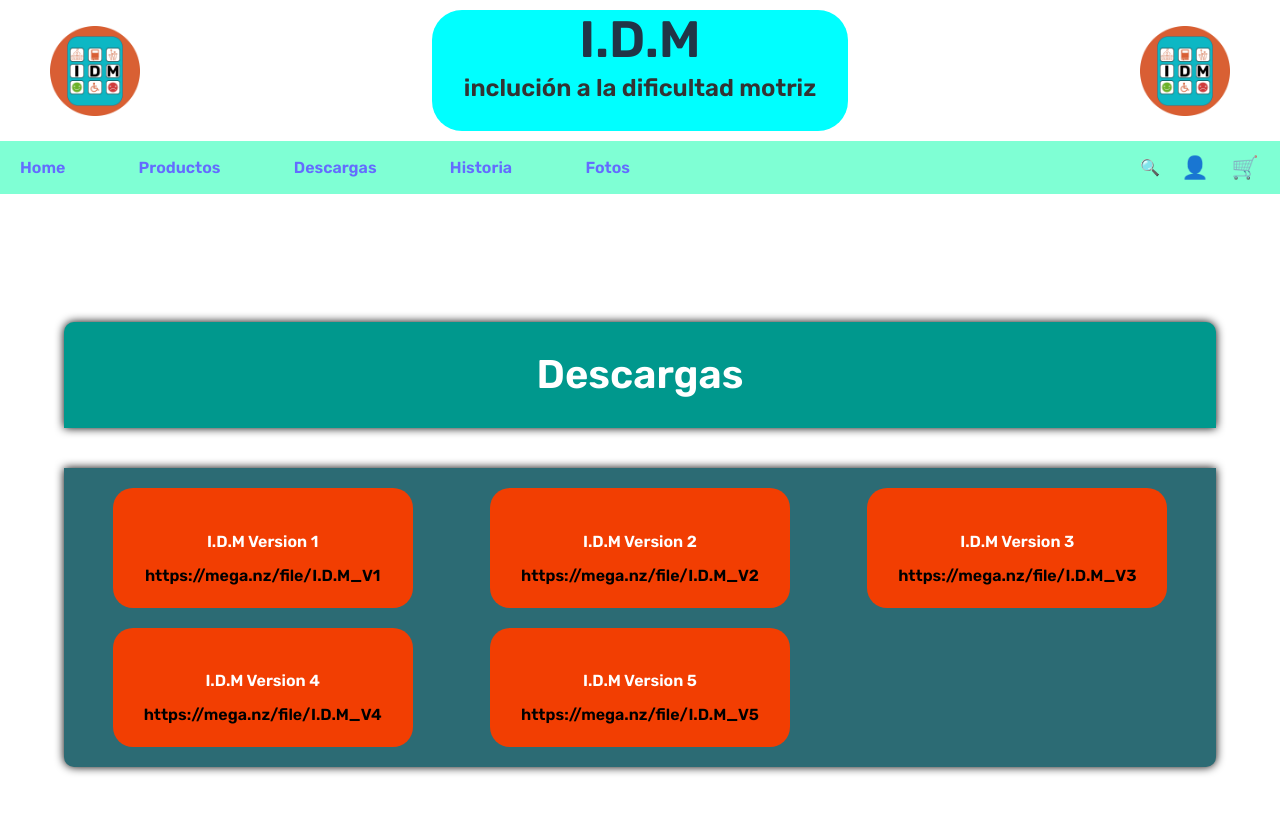
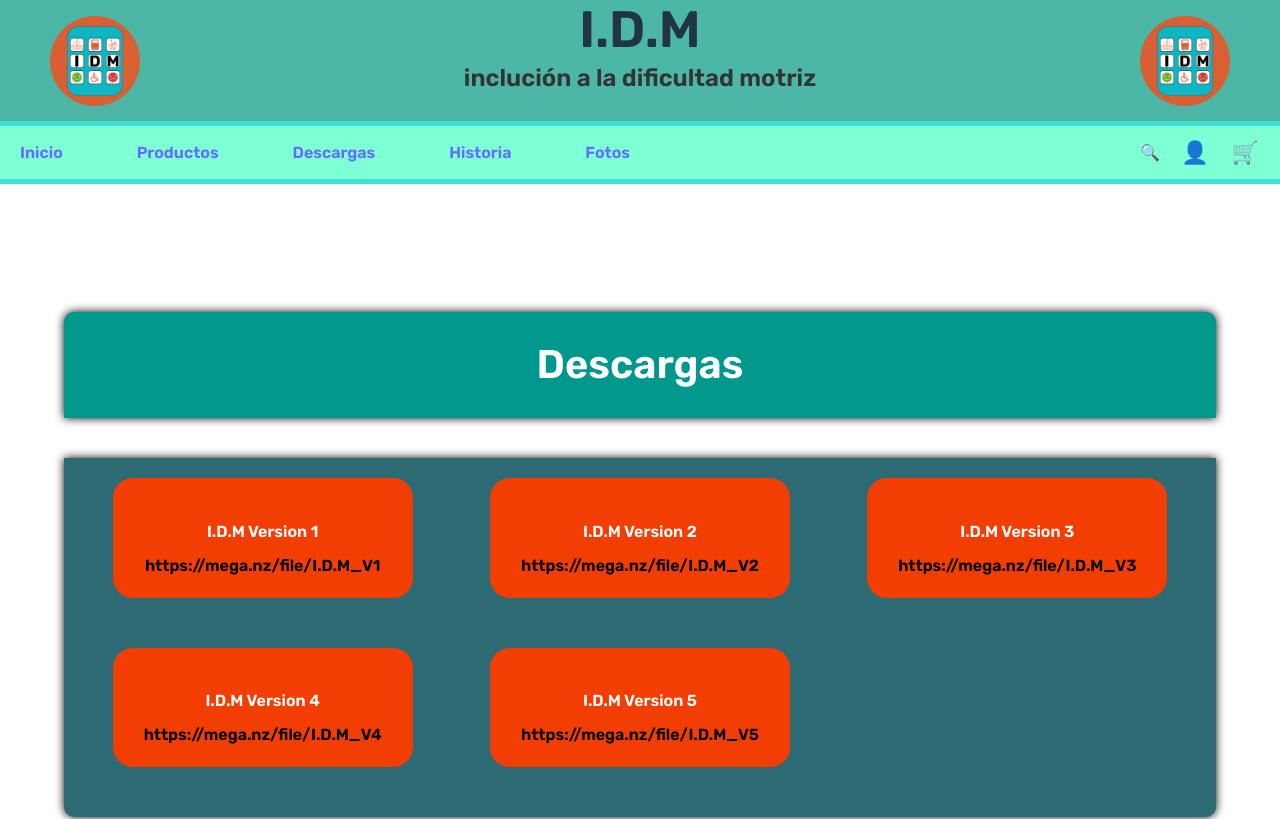
Before and after one commit to Dylan-Fernandez/Proyecto-De-Generacion-T, a React (Vite) app in the folder frontend-IDM/: page /Downloads in a window 1280 px wide. Shown: the top 819 px of the page. Built offline with nearby package versions, Linux system fonts and the light colour scheme; a web font is replaced by a local one.

Commit message:
cambios de css

```diff
--- a/frontend-IDM/src/componetes/Footer.css
+++ b/frontend-IDM/src/componetes/Footer.css
@@ -6,7 +6,6 @@
   border-top: 6px solid #4dd0e1;
   color: rgb(220, 220, 220);
   padding: 10px 20px;
-
 }
 
 
--- a/frontend-IDM/src/componetes/Navbar.css
+++ b/frontend-IDM/src/componetes/Navbar.css
@@ -13,16 +13,18 @@ h2 {
 }
 
 .title {
+    background-color: #4CB7A7;
     display: flex;
     justify-content: space-between;
     align-items: center;
     padding: 0 50px;
     margin: 10px 0;
     width: 100%;
+    margin-top: 0px;
+    margin-bottom: 0px;
 }
 
 .logo {
-    background-color: aqua;
     border-radius: 30px;
     padding: 0 30px;
     text-align: center;
@@ -39,6 +41,8 @@ h2 {
     position: sticky;
     top: 0%;
     z-index: 100;
+    border-top: 5px solid #40E0D0;
+    border-bottom: 5px solid #40E0D0;
 }
 
 .navbar__links {
--- a/frontend-IDM/src/componetes/Navbar.jsx
+++ b/frontend-IDM/src/componetes/Navbar.jsx
@@ -22,7 +22,7 @@ const Navbar = ({ cart = [] }) => {
       </div>
       <header className="navbar">
         <nav className="navbar__links pc-only">
-          <Link to="/">Home</Link>
+          <Link to="/">Inicio</Link>
           <Link to="/Product">Productos</Link>
           <Link to="/Downloads">Descargas</Link>
           <Link to="/History">Historia</Link>
@@ -120,7 +120,7 @@ const Navbar = ({ cart = [] }) => {
 
         {menuOpen && (
           <div className="mobile-menu mobile-only">
-            <Link to="/" onClick={() => setMenuOpen(false)}>Home</Link>
+            <Link to="/" onClick={() => setMenuOpen(false)}>Inicio</Link>
             <Link to="/Product" onClick={() => setMenuOpen(false)}>Productos</Link>
             <Link to="/Downloads" onClick={() => setMenuOpen(false)}>Descargas</Link>
             <Link to="/History" onClick={() => setMenuOpen(false)}>Historia</Link>
--- a/frontend-IDM/src/pages/Downloads.css
+++ b/frontend-IDM/src/pages/Downloads.css
@@ -39,6 +39,7 @@
   text-align: center;
   width: 100%;
   max-width: 300px;
+  margin-bottom: 30px;
 }
 
 .downloads_link h4 {
--- a/frontend-IDM/src/pages/Home.css
+++ b/frontend-IDM/src/pages/Home.css
@@ -44,7 +44,7 @@
   line-height: 1.4;
 }
 
-/* Responsive */
+
 @media (max-width: 844px) {
   .chart_text {
     flex-direction: column;
--- a/frontend-IDM/src/pages/Photos.jsx
+++ b/frontend-IDM/src/pages/Photos.jsx
@@ -1,4 +1,4 @@
-// src/pages/Contacts.jsx
+import "./Photos.css";
 
 const Photos = () => {
     return (
@@ -10,3 +10,4 @@ const Photos = () => {
 };
 
 export default Photos;  // <-- Esta línea es clave
+// la linea de arriba si es clave wazaa
```
Also changed, not shown: frontend-IDM/src/pages/Photos.css (added).
